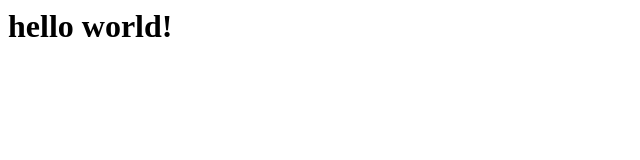
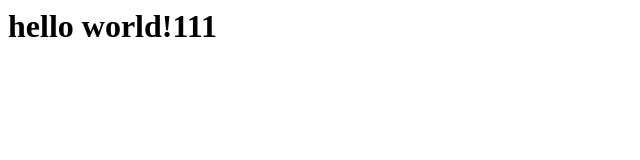
Before and after one commit to KenichiKubota/sample, a plain HTML site: page index.html in a window 1280 px wide. Shown: the full height of the page, 0-640 px from the left. Drawn offline with Linux system fonts and the light colour scheme.

Commit message:
Update index.html

```diff
--- a/index.html
+++ b/index.html
@@ -1 +1 @@
-<h1>hello world!</h1>
+<h1>hello world!111</h1>
```
